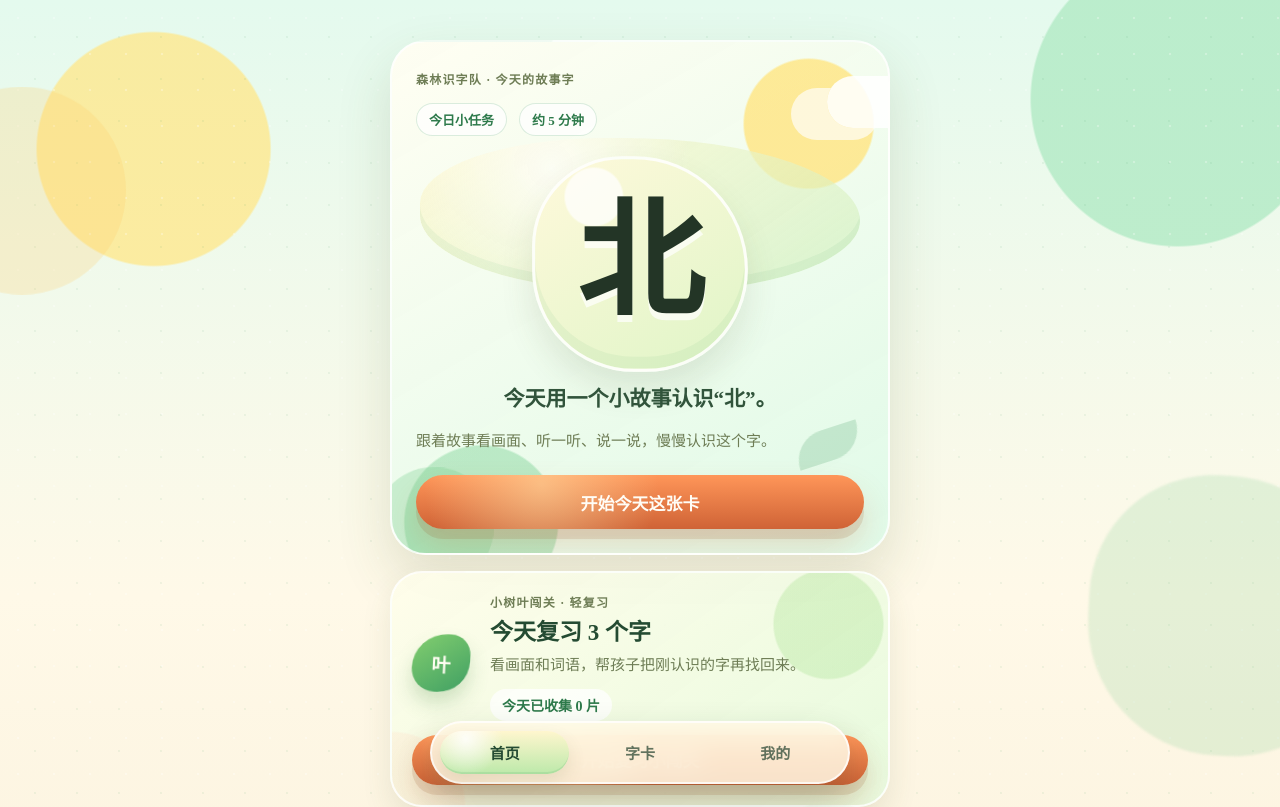
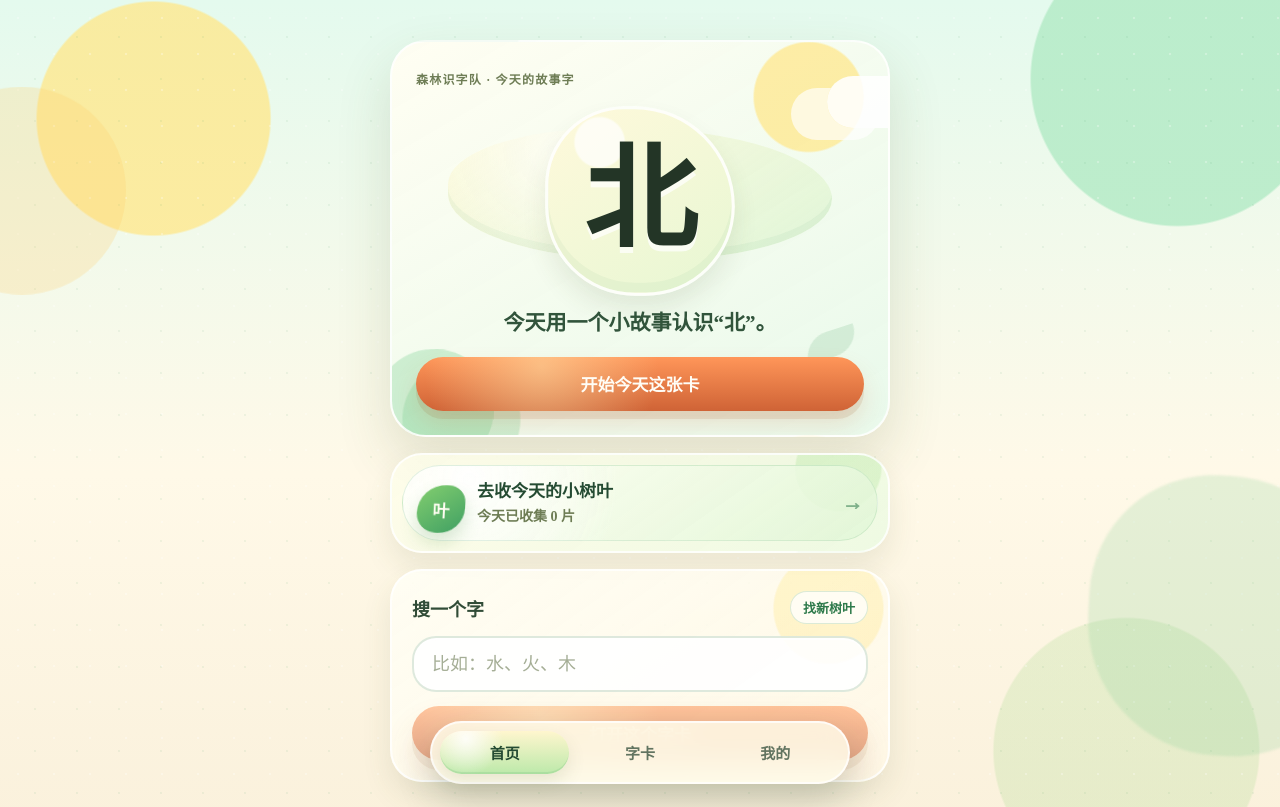
Before and after one commit to Allenlebron/children-shizi, a React (Vite) app in the folder app/: page / in a window 1280 px wide. Shown: the top 807 px of the page. Built offline with nearby package versions, Linux system fonts and the light colour scheme; no server answers.

Commit message:
style: lighten home storybook cover

```diff
--- a/app/src/features/home/HomePage.tsx
+++ b/app/src/features/home/HomePage.tsx
@@ -76,30 +76,25 @@ export function HomePage() {
         <span className="storybook-blob storybook-blob-one" aria-hidden="true" />
         <span className="storybook-blob storybook-blob-two" aria-hidden="true" />
         <p className="eyebrow">森林识字队 · 今天的故事字</p>
-        <div className="mission-row" aria-hidden="true">
-          <span>今日小任务</span>
-          <span>约 5 分钟</span>
-        </div>
         <h1 className="hero-character">{dailyCard.character}</h1>
         <p className="hero-line">{dailyCard.heroLine}</p>
-        <p className="home-helper">跟着故事看画面、听一听、说一说，慢慢认识这个字。</p>
         <button type="button" onClick={() => navigate(`/cards/${dailyCard.slug}`)}>
           开始今天这张卡
         </button>
       </article>
 
       <article className="panel-card review-entry-card home-entry-card home-entry-review">
-        <span className="review-entry-leaf" aria-hidden="true">
-          叶
-        </span>
-        <div>
-          <p className="eyebrow">小树叶闯关 · 轻复习</p>
-          <h2>今天复习 3 个字</h2>
-          <p className="home-helper">看画面和词语，帮孩子把刚认识的字再找回来。</p>
-          <p className="review-entry-progress">今天已收集 {reviewSummary.todayLeaves} 片</p>
-        </div>
-        <button type="button" onClick={() => navigate('/review')}>
-          开始复习小闯关
+        <button className="review-entry-action" type="button" onClick={() => navigate('/review')}>
+          <span className="review-entry-leaf" aria-hidden="true">
+            叶
+          </span>
+          <span className="review-entry-copy">
+            <strong>去收今天的小树叶</strong>
+            <span>今天已收集 {reviewSummary.todayLeaves} 片</span>
+          </span>
+          <span className="review-entry-arrow" aria-hidden="true">
+            →
+          </span>
         </button>
       </article>
 
--- a/app/src/styles/global.css
+++ b/app/src/styles/global.css
@@ -143,12 +143,12 @@ a {
 }
 
 .hero-card-daily {
-  min-height: 388px;
+  min-height: 336px;
   align-content: center;
   background:
-    radial-gradient(circle at 84% 16%, rgba(255, 231, 137, 0.86) 0 64px, transparent 66px),
-    radial-gradient(circle at 18% 94%, rgba(126, 211, 150, 0.45) 0 76px, transparent 78px),
-    linear-gradient(150deg, rgba(255, 254, 242, 0.98), rgba(222, 250, 232, 0.94));
+    radial-gradient(circle at 84% 14%, rgba(255, 231, 137, 0.72) 0 54px, transparent 56px),
+    radial-gradient(circle at 14% 96%, rgba(126, 211, 150, 0.3) 0 58px, transparent 60px),
+    linear-gradient(150deg, rgba(255, 254, 242, 0.98), rgba(231, 249, 235, 0.92));
 }
 
 .hero-card-daily::before,
@@ -160,22 +160,22 @@ a {
 }
 
 .hero-card-daily::before {
-  inset: 96px 28px auto;
-  height: 154px;
+  inset: 86px 56px auto;
+  height: 132px;
   border-radius: 44% 56% 48% 52%;
   background:
-    radial-gradient(circle at 30% 20%, rgba(255, 255, 255, 0.72), transparent 42%),
-    linear-gradient(145deg, rgba(255, 248, 210, 0.78), rgba(203, 238, 186, 0.58));
-  box-shadow: inset 0 -10px 0 rgba(74, 159, 99, 0.08);
+    radial-gradient(circle at 30% 20%, rgba(255, 255, 255, 0.66), transparent 42%),
+    linear-gradient(145deg, rgba(255, 248, 210, 0.58), rgba(203, 238, 186, 0.42));
+  box-shadow: inset 0 -8px 0 rgba(74, 159, 99, 0.06);
 }
 
 .hero-card-daily::after {
-  right: 26px;
-  bottom: 92px;
-  width: 68px;
-  height: 32px;
+  right: 30px;
+  bottom: 78px;
+  width: 54px;
+  height: 26px;
   border-radius: 999px 28px 999px 28px;
-  background: rgba(74, 159, 99, 0.22);
+  background: rgba(74, 159, 99, 0.16);
   transform: rotate(-18deg);
 }
 
@@ -243,7 +243,6 @@ a {
   text-transform: uppercase;
 }
 
-.mission-row,
 .section-header-row,
 .profile-summary-row {
   display: flex;
@@ -252,12 +251,6 @@ a {
   gap: 12px;
 }
 
-.mission-row {
-  justify-content: flex-start;
-  flex-wrap: wrap;
-}
-
-.mission-row span,
 .soft-badge {
   display: inline-flex;
   align-items: center;
@@ -275,21 +268,21 @@ a {
 .hero-character {
   display: grid;
   place-items: center;
-  width: min(68vw, 214px);
+  width: min(58vw, 188px);
   aspect-ratio: 1;
-  margin: 8px auto 0;
+  margin: 4px auto 0;
   border: 3px solid rgba(255, 255, 255, 0.86);
   border-radius: 44% 56% 50% 50%;
   background:
-    radial-gradient(circle at 28% 18%, rgba(255, 255, 255, 0.74) 0 28px, transparent 30px),
-    linear-gradient(145deg, #fff9db 0%, #dff5c7 100%);
+    radial-gradient(circle at 28% 18%, rgba(255, 255, 255, 0.72) 0 24px, transparent 26px),
+    linear-gradient(145deg, #fff9db 0%, #e7f7d3 100%);
   color: #233526;
-  font-size: clamp(92px, 26vw, 126px);
+  font-size: clamp(84px, 23vw, 112px);
   font-weight: 950;
   line-height: 1;
   text-align: center;
-  text-shadow: 0 7px 0 rgba(255, 255, 255, 0.7);
-  box-shadow: inset 0 -12px 0 rgba(74, 159, 99, 0.08), 0 18px 32px rgba(75, 91, 45, 0.13);
+  text-shadow: 0 6px 0 rgba(255, 255, 255, 0.7);
+  box-shadow: inset 0 -10px 0 rgba(74, 159, 99, 0.06), 0 14px 24px rgba(75, 91, 45, 0.11);
   animation: hanzi-breathe 4.8s ease-in-out infinite;
 }
 
@@ -311,7 +304,19 @@ a {
 }
 
 .hero-card button {
-  margin-top: 8px;
+  margin-top: 4px;
+}
+
+.hero-card-daily button {
+  box-shadow: 0 8px 0 rgba(154, 82, 39, 0.12), 0 14px 24px rgba(205, 105, 54, 0.18);
+}
+
+.hero-card-daily button:not(:disabled):hover {
+  box-shadow: 0 10px 0 rgba(154, 82, 39, 0.1), 0 18px 28px rgba(205, 105, 54, 0.2);
+}
+
+.hero-card-daily button:not(:disabled):active {
+  box-shadow: 0 6px 0 rgba(154, 82, 39, 0.12), 0 10px 18px rgba(205, 105, 54, 0.16);
 }
 
 .search-card {
@@ -324,52 +329,75 @@ a {
 }
 
 .review-entry-card {
-  display: grid;
-  grid-template-columns: 64px minmax(0, 1fr);
-  gap: 14px;
+  padding: 10px;
+  background:
+    radial-gradient(circle at 90% 14%, rgba(137, 214, 109, 0.2) 0 42px, transparent 44px),
+    linear-gradient(145deg, rgba(255, 253, 234, 0.88), rgba(235, 250, 225, 0.86));
+  box-shadow: var(--forest-soft-shadow);
+}
+
+.review-entry-action {
+  display: grid;
+  grid-template-columns: 48px minmax(0, 1fr) auto;
+  gap: 12px;
   align-items: center;
-  background:
-    radial-gradient(circle at 88% 22%, rgba(137, 214, 109, 0.24) 0 54px, transparent 56px),
-    radial-gradient(circle at 0% 100%, rgba(255, 216, 191, 0.24) 0 72px, transparent 74px),
-    linear-gradient(145deg, rgba(255, 253, 234, 0.94), rgba(229, 250, 221, 0.9));
-  box-shadow: var(--forest-soft-shadow);
-}
-
-.review-entry-card button {
-  grid-column: 1 / -1;
-  min-height: 50px;
+  width: 100%;
+  min-height: 76px;
+  padding: 12px 14px;
+  border: 1px solid rgba(74, 159, 99, 0.16);
+  background:
+    radial-gradient(circle at 14% 18%, rgba(255, 255, 255, 0.9), transparent 36%),
+    linear-gradient(145deg, rgba(255, 255, 244, 0.94), rgba(225, 246, 214, 0.86));
+  color: var(--forest-leaf-deep);
+  text-align: left;
+  box-shadow: none;
+}
+
+.review-entry-action:not(:disabled):hover {
+  box-shadow: 0 12px 22px rgba(77, 112, 58, 0.12);
+}
+
+.review-entry-action:not(:disabled):active {
+  box-shadow: 0 8px 16px rgba(77, 112, 58, 0.1);
 }
 
 .review-entry-leaf {
   display: grid;
   place-items: center;
-  width: 58px;
-  height: 58px;
+  width: 48px;
+  height: 48px;
   border-radius: 64% 36% 58% 42%;
   background: linear-gradient(145deg, #84cf6f, #3f9f63);
   color: #fffdf2;
-  font-size: 19px;
+  font-size: 17px;
   font-weight: 950;
   transform: rotate(-16deg);
-  box-shadow: 0 12px 20px rgba(70, 139, 66, 0.24);
+  box-shadow: 0 10px 18px rgba(70, 139, 66, 0.2);
   animation: leaf-sway 5.4s ease-in-out infinite alternate;
 }
 
-.review-entry-card h2 {
-  margin: 0 0 6px;
+.review-entry-copy {
+  display: grid;
+  gap: 2px;
+}
+
+.review-entry-copy strong {
   color: #244b32;
-  font-size: 23px;
-}
-
-.review-entry-progress {
-  display: inline-flex;
-  margin: 10px 0 0;
-  padding: 6px 12px;
-  border-radius: 999px;
-  background: rgba(255, 255, 255, 0.72);
-  color: var(--forest-leaf-deep);
+  font-size: 17px;
+  font-weight: 950;
+  line-height: 1.35;
+}
+
+.review-entry-copy span {
+  color: var(--forest-muted);
   font-size: 14px;
-  font-weight: 900;
+  font-weight: 850;
+}
+
+.review-entry-arrow {
+  color: rgba(46, 122, 75, 0.56);
+  font-size: 21px;
+  font-weight: 950;
 }
 
 label {
```
Also changed, not shown: 3 other files (tests, documents, lock files or other folders).
